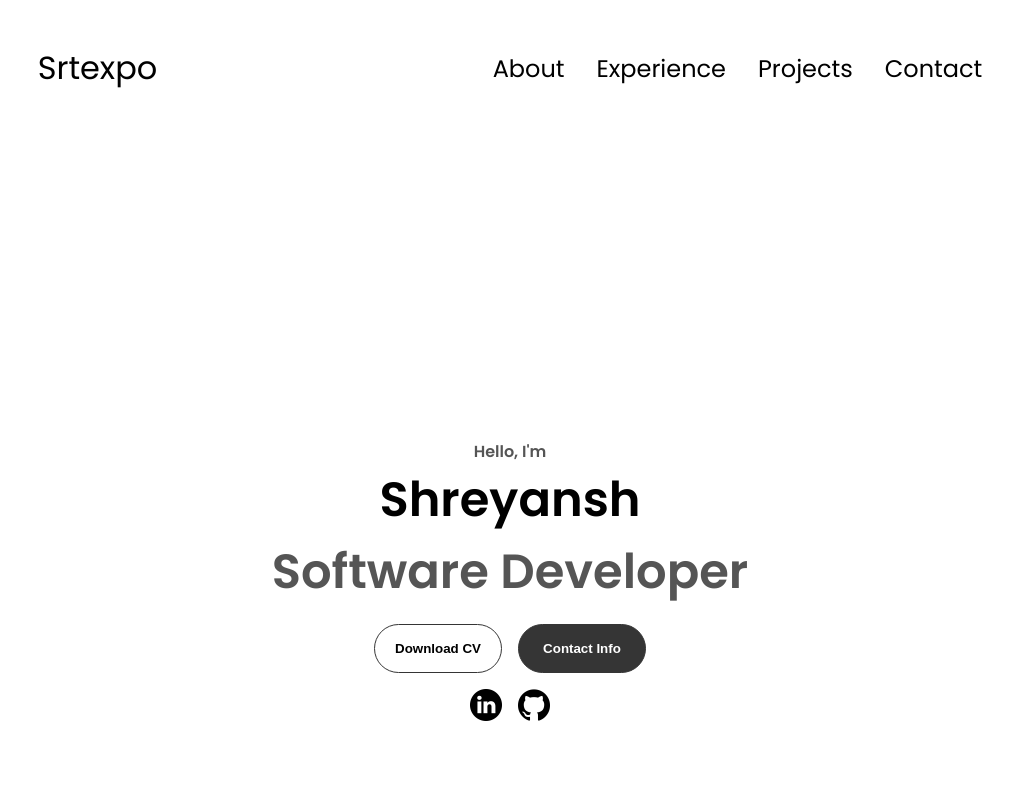
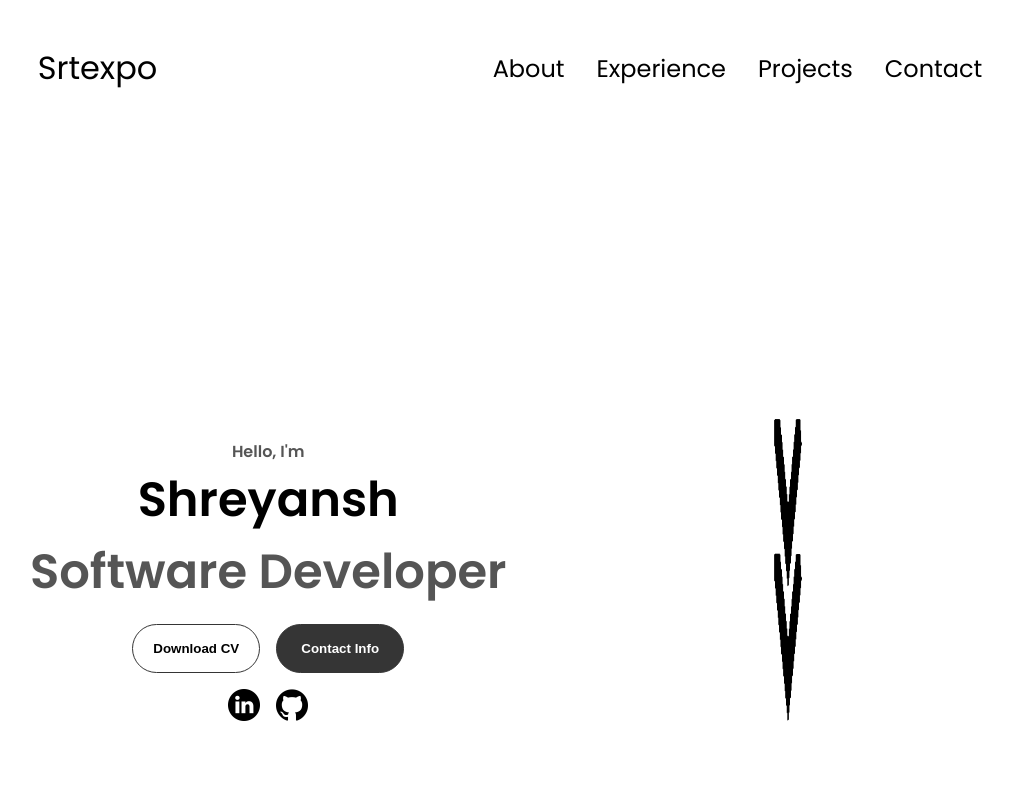
Before and after one commit to Srt9930/Srt9930.github.io, a plain HTML site: page index.html in a window 1280 px wide. Shown: the top 794 px of the page, without its empty margins (130-1143 px from the left). Drawn offline with Linux system fonts and the light colour scheme.

Commit message:
Update style.css
fixed down arrow issue

```diff
--- a/style.css
+++ b/style.css
@@ -443,11 +443,12 @@ footer p {
 }
 
 .down-arrow {
-  position: absolute;
+  display: flex;
+  position: static;
   bottom: 50px; /* Adjust this value to move the arrow closer or further from the bottom */
   left: 0;
   right: 0;
-  margin: 0 auto; /* This will center the arrow horizontally */
+  margin: 100px auto; /* This will center the arrow horizontally */
   width: 40px; /* Adjust the size of the arrow */
   height: auto; /* Maintains the aspect ratio of the image */
   cursor: pointer;
```
